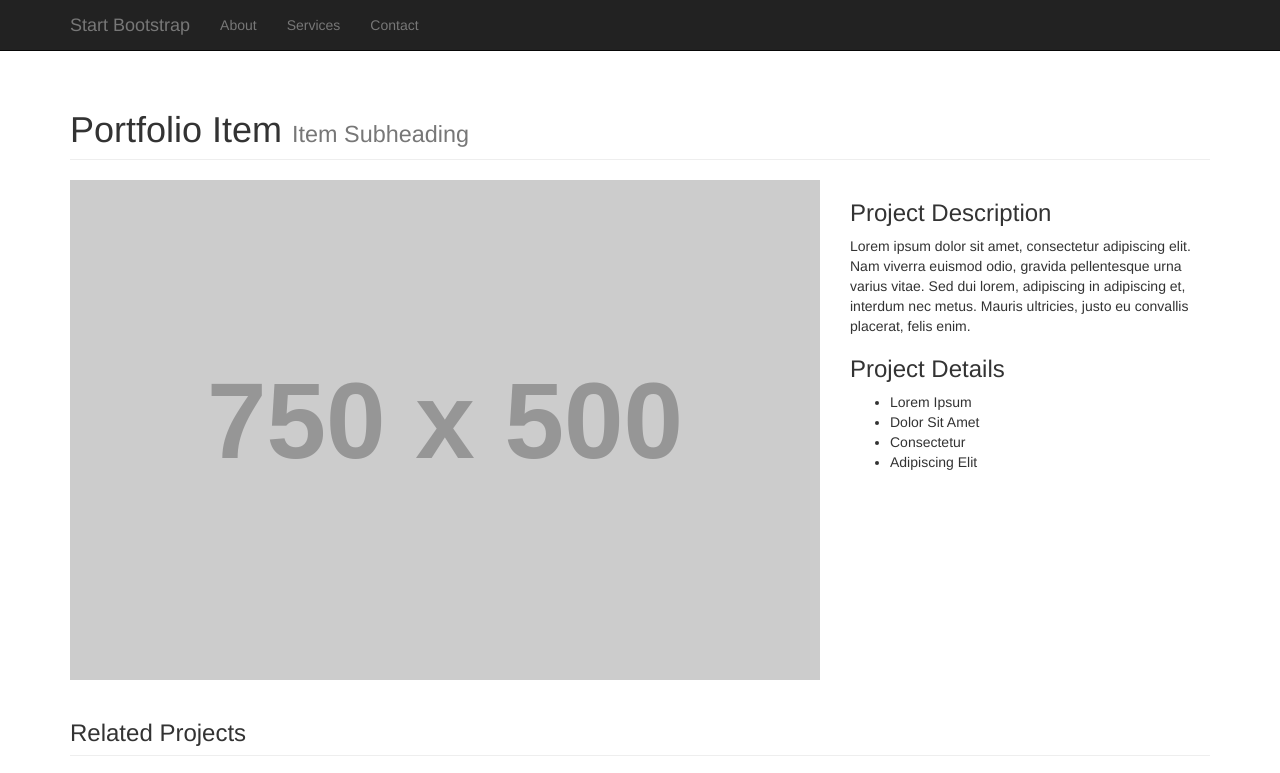
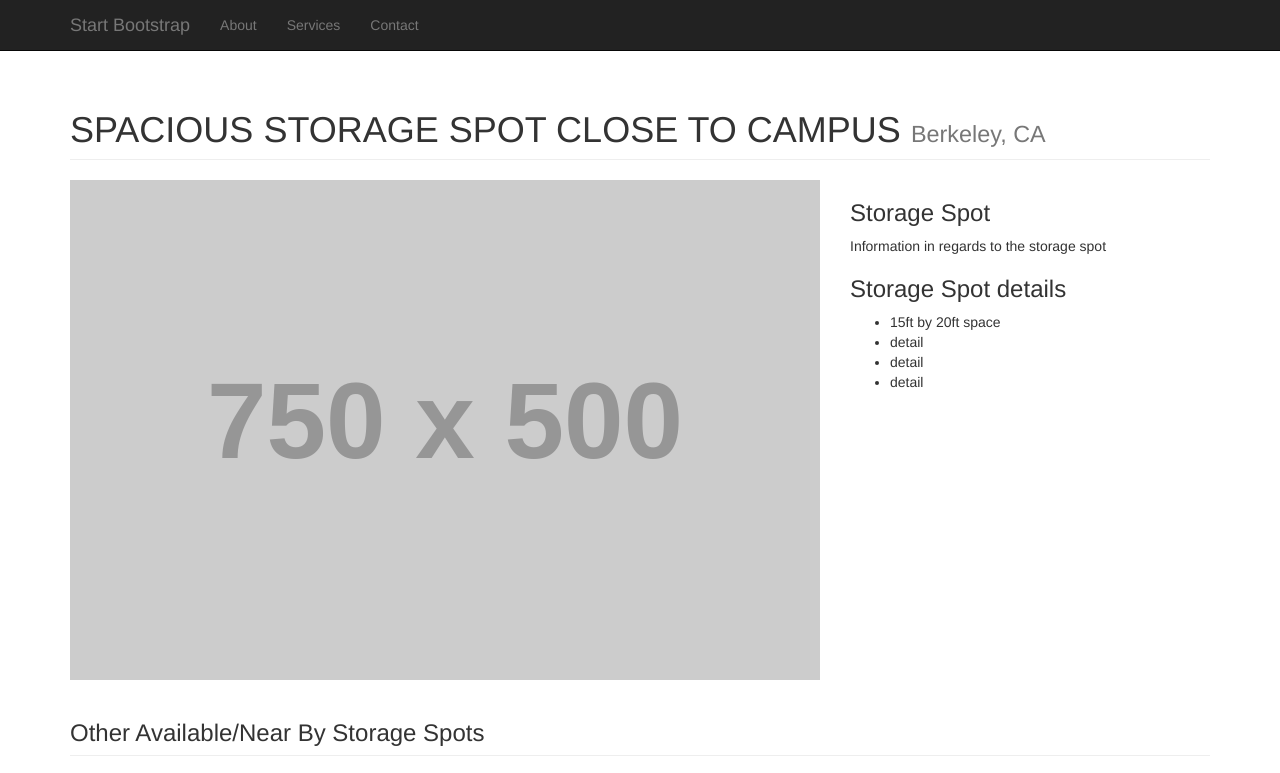
Before and after one commit to setareh94/CalHacks, a plain HTML site: page bootstrap/detailed item/index.html in a window 1280 px wide. Shown: the top 773 px of the page. Drawn offline with Linux system fonts and the light colour scheme; placeholder pictures from the web are drawn by us.

Commit message:
detailed item

```diff
--- a/bootstrap/detailed item/index.html
+++ b/bootstrap/detailed item/index.html
@@ -66,8 +66,8 @@
         <!-- Portfolio Item Heading -->
         <div class="row">
             <div class="col-lg-12">
-                <h1 class="page-header">Portfolio Item
-                    <small>Item Subheading</small>
+                <h1 class="page-header">SPACIOUS STORAGE SPOT CLOSE TO CAMPUS
+                    <small>Berkeley, CA</small>
                 </h1>
             </div>
         </div>
@@ -81,14 +81,14 @@
             </div>
 
             <div class="col-md-4">
-                <h3>Project Description</h3>
-                <p>Lorem ipsum dolor sit amet, consectetur adipiscing elit. Nam viverra euismod odio, gravida pellentesque urna varius vitae. Sed dui lorem, adipiscing in adipiscing et, interdum nec metus. Mauris ultricies, justo eu convallis placerat, felis enim.</p>
-                <h3>Project Details</h3>
+                <h3>Storage Spot</h3>
+                <p>Information in regards to the storage spot</p>
+                <h3>Storage Spot details</h3>
                 <ul>
-                    <li>Lorem Ipsum</li>
-                    <li>Dolor Sit Amet</li>
-                    <li>Consectetur</li>
-                    <li>Adipiscing Elit</li>
+                    <li>15ft by 20ft space</li>
+                    <li>detail</li>
+                    <li>detail</li>
+                    <li>detail</li>
                 </ul>
             </div>
 
@@ -99,7 +99,7 @@
         <div class="row">
 
             <div class="col-lg-12">
-                <h3 class="page-header">Related Projects</h3>
+                <h3 class="page-header">Other Available/Near By Storage Spots</h3>
             </div>
 
             <div class="col-sm-3 col-xs-6">
```
